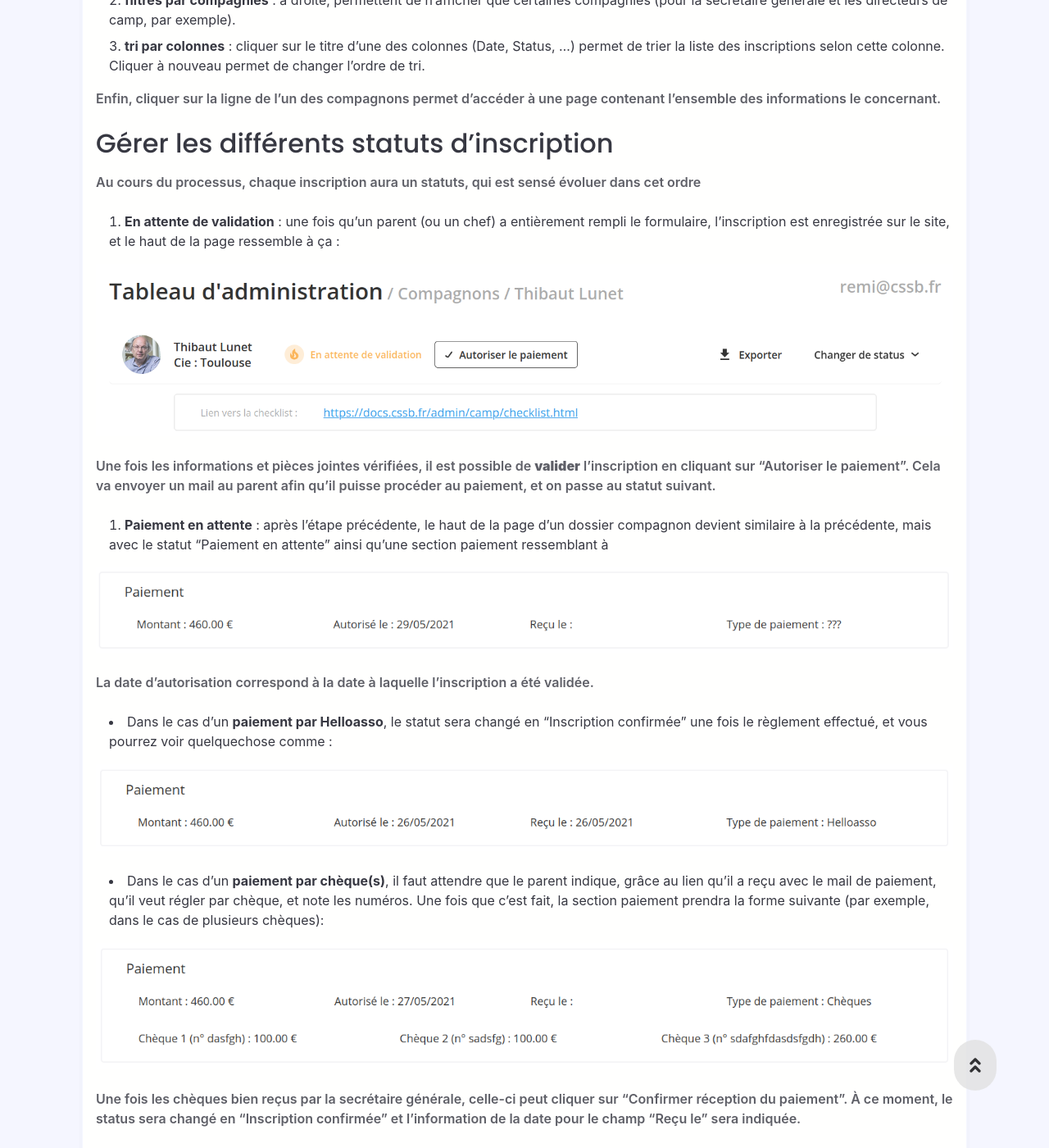
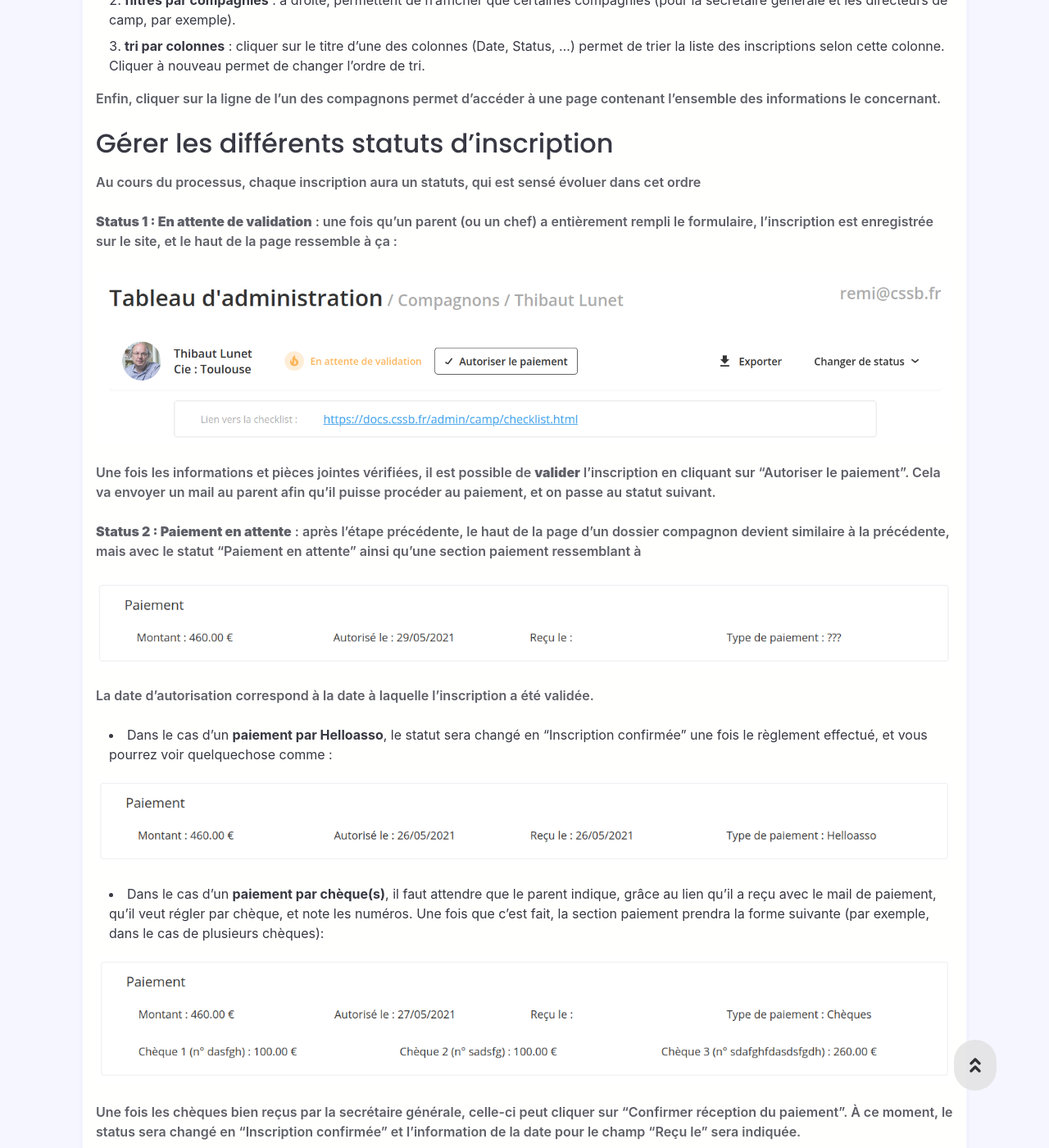
Before and after one commit to cssb-dev/infos, a Jekyll site: the page built from admin/camp/fonctionnement.md, in a window 1280 px wide and 1400 px high, scrolled down 1449 px. Shown: the whole window at 82% size. Built offline with Jekyll 4.4.1, drawn with Linux system fonts in a browser that asks for light colours; some web fonts are replaced; some of the changed text lies outside the part shown.

Commit message:
TL: minor formating correction

```diff
--- a/admin/camp/fonctionnement.md
+++ b/admin/camp/fonctionnement.md
@@ -47,14 +47,14 @@ Enfin, cliquer sur la ligne de l'un des compagnons permet d'accéder à une page
 
 Au cours du processus, chaque inscription aura un statuts, qui est sensé évoluer dans cet ordre
 
-1. **En attente de validation**  : une fois qu'un parent (ou un chef) a entièrement rempli le formulaire, l'inscription est enregistrée sur le site, et le haut de la page ressemble à ça :
+**Status 1 : En attente de validation**  : une fois qu'un parent (ou un chef) a entièrement rempli le formulaire, l'inscription est enregistrée sur le site, et le haut de la page ressemble à ça :
 
 <img src="./fonctionnement/companion.png" class="center width-100">
 
 Une fois les informations et pièces jointes vérifiées, il est possible de **valider** l'inscription en cliquant sur "Autoriser le paiement".
 Cela va envoyer un mail au parent afin qu'il puisse procéder au paiement, et on passe au statut suivant.
 
-2. **Paiement en attente** : après l'étape précédente, le haut de la page d'un dossier compagnon devient similaire à la précédente, mais avec le statut "Paiement en attente" ainsi qu'une section paiement ressemblant à
+**Status 2 : Paiement en attente** : après l'étape précédente, le haut de la page d'un dossier compagnon devient similaire à la précédente, mais avec le statut "Paiement en attente" ainsi qu'une section paiement ressemblant à
 
 <img src="./fonctionnement/payment-0.png" class="center width-100">
 
@@ -71,7 +71,7 @@ Une fois que c'est fait, la section paiement prendra la forme suivante (par exem
 
 Une fois les chèques bien reçus par la secrétaire générale, celle-ci peut cliquer sur "Confirmer réception du paiement". À ce moment, le status sera changé en "Inscription confirmée" et l'information de la date pour le champ "Reçu le" sera indiquée.
 
-3. **Inscription confirmée** : mission accomplie !
+**Status 3 : Inscription confirmée** : mission accomplie !
 
 ## Modifier les fichiers d'un dossier
 
```
